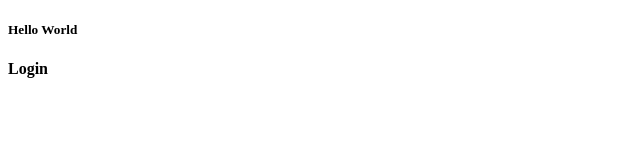
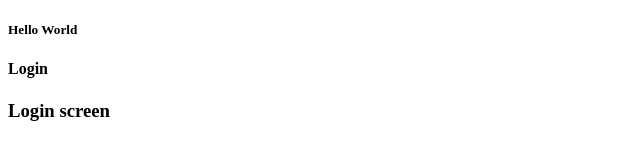
Before and after one commit to jicksonjose/Test-Repositry, a plain HTML site: page index.html in a window 1280 px wide. Shown: the whole page, without its empty margins (0-640 px from the left). Drawn offline with Linux system fonts and the light colour scheme.

Commit message:
login screen complete

```diff
--- a/index.html
+++ b/index.html
@@ -13,6 +13,7 @@
         <div class="row">
             <div class="col col-12 col-sm6">
                 <h4>Login</h4>
+                <h3>Login screen</h3>
             </div>
         </div>
     </div>
```
